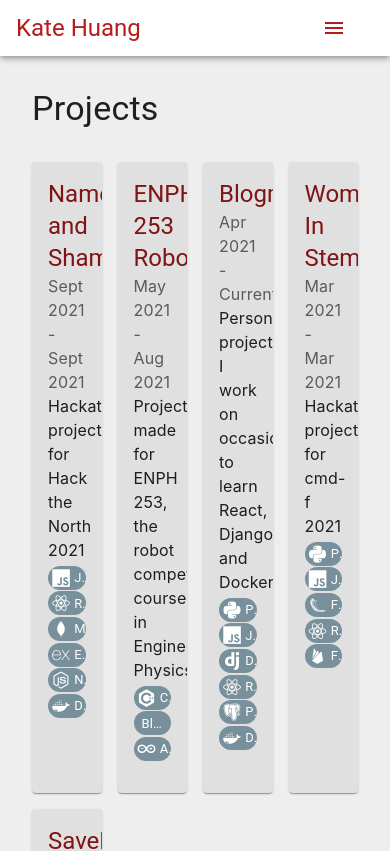
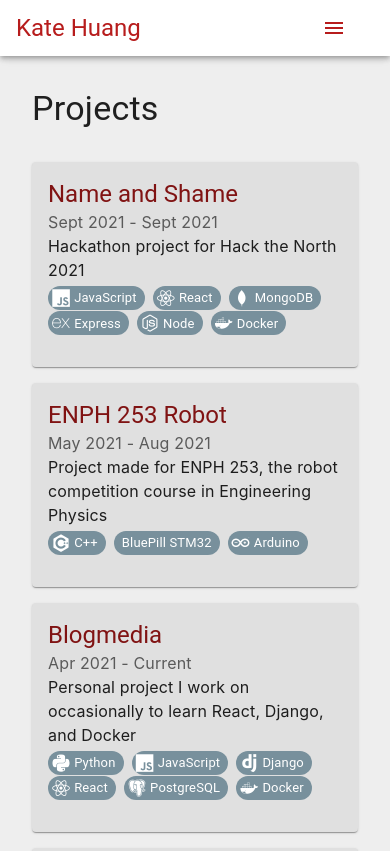
Before and after one commit to katejh/portfolio, a React (Create React App) app: page /projects in a window 390 px wide. Shown: the top 851 px of the page. Built offline with nearby package versions, Linux system fonts and the light colour scheme.

Commit message:
correct responsive spacing for Projects grid to account for screen sizes

```diff
--- a/src/components/ProjectsList.js
+++ b/src/components/ProjectsList.js
@@ -40,7 +40,7 @@ class ProjectsList extends React.Component {
             ));
 
             return (
-                <Grid item key={i} xs={3}>
+                <Grid item key={i} md={3}>
                 <Card
                   {
                     ...this.state.card_props
```
